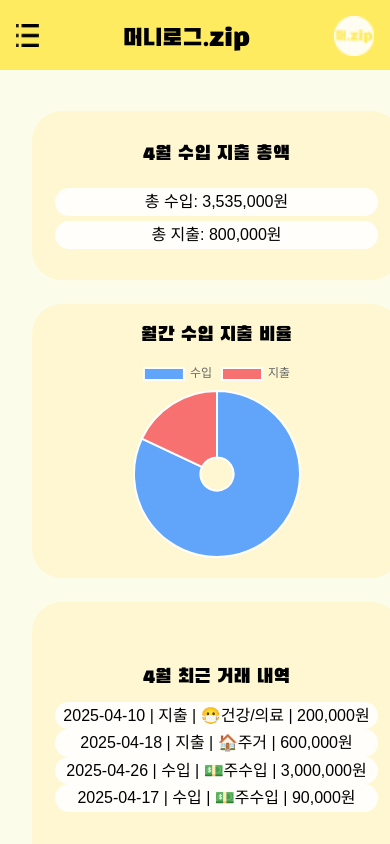
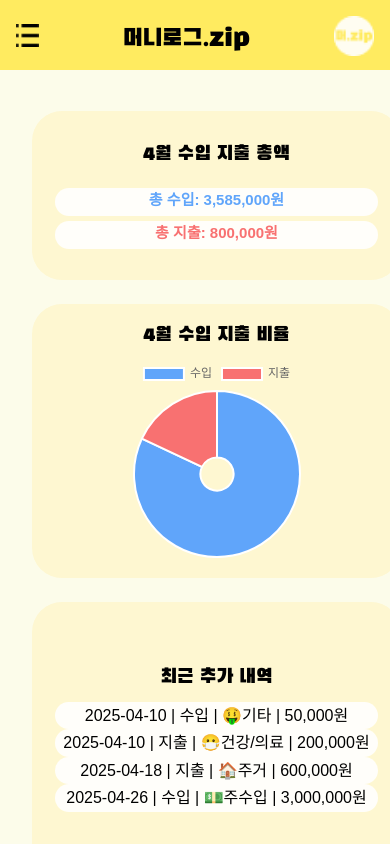
Before and after one commit to ByeongwooAn/-Skeletone-Project-Household-Ledger, a Vue app: page / in a window 390 px wide. Shown: the top 844 px of the page. Built offline with nearby package versions, Linux system fonts and the light colour scheme; data requests are answered from the project's data file.

Commit message:
fix: 메인화면 및 모바일 메인화면 문구 수정

```diff
--- a/db.json
+++ b/db.json
@@ -98,17 +98,26 @@
       "category": "😷건강/의료",
       "memo": "치과",
       "createdAt": "2025-04-10T13:51:19.533Z"
+    },
+    {
+      "id": 12,
+      "type": "income",
+      "date": "2025-04-10",
+      "amount": 50000,
+      "category": "🤑기타",
+      "memo": "로또 3등",
+      "createdAt": "2025-04-10T14:02:43.734Z"
     }
   ],
   "userInfo": [
     {
       "id": "1",
-            "name": "홍길동",
-            "nickname": "홍",
-            "email": "123@ㅜㅁㅍㄷㄱ.채ㅡ",
-            "mode": "dark",
-            "themeColor": "Orange",
-            "fontSetting": "Sunflower"
+      "name": "임꺽정",
+      "nickname": "의적",
+      "email": "조선@.com",
+      "mode": "light",
+      "themeColor": "Basic",
+      "fontSetting": "Black Han Sans"
     }
   ]
 }
--- a/src/components/MainComponent.vue
+++ b/src/components/MainComponent.vue
@@ -10,6 +10,9 @@ import ApiService from "@/function/apiService";
 const list = ref([]);
 const incomeTotal = ref(0);
 const expenseTotal = ref(0);
+
+const date = new Date();
+const month = date.getMonth() + 1;
 
 // API 호출 함수
 async function getTypeTotal(type) {
@@ -37,12 +40,18 @@ onMounted(async () => {
     <div class="main-view-box">
         <div class="main-attribute-div1">
             <div class="recent-cashreport">최근 추가 내역</div>
-                <div class="recent-deal"v-for="item in list.slice(0, 4)" :key="item.id">
-                    {{ item.date }}  | {{item.type }}  |  {{ item.category }}  |  {{ item.amount.toLocaleString() }}원
-                </div>
+            <div
+                class="recent-deal"
+                v-for="item in list.slice(0, 4)"
+                :key="item.id"
+            >
+                {{ item.date }} | {{ item.type }} | {{ item.category }} |
+                {{ item.amount.toLocaleString() }}원
             </div>
+        </div>
 
         <div id="main-attribute-div2">
+            <div id="mainview-text1">{{ month }}월 수입 지출 총액</div>
             <!-- API 값 표시 -->
             <div id="total-income">
                 총 수입: {{ incomeTotal.toLocaleString() }}원
@@ -53,7 +62,7 @@ onMounted(async () => {
         </div>
 
         <div id="main-attribute-div3">
-            <div>월간 수입/지출 비율</div>
+            <div>{{ month }}월 수입/지출 비율</div>
             <div id="doughnutchart-div"><DoughnutChart /></div>
         </div>
 
--- a/src/components/MobileMainComponent.vue
+++ b/src/components/MobileMainComponent.vue
@@ -10,6 +10,9 @@ import ApiService from "@/function/apiService";
 const list = ref([]);
 const incomeTotal = ref(0);
 const expenseTotal = ref(0);
+
+const date = new Date();
+const month = date.getMonth() + 1;
 
 // API 호출 함수
 async function getTypeTotal(type) {
@@ -37,8 +40,9 @@ onMounted(async () => {
     <div class="page-wrapper">
         <div id="mobile-main-div1" class="mobile-mainview-div">
             <div id="mobile-mainview-text1" class="mobile-mainview-text">
-                4월 수입 지출 총액
+                {{ month }}월 수입 지출 총액
             </div>
+            <!-- API 값 표시 -->
             <div id="mobile-main-adttribute1" class="mobile-main-attribute-div">
                 총 수입: {{ incomeTotal.toLocaleString() }}원
             </div>
@@ -48,13 +52,13 @@ onMounted(async () => {
         </div>
         <div id="mobile-main-div2" class="mobile-mainview-div">
             <div id="mobile-mainview-text2" class="mobile-mainview-text">
-                월간 수입 지출 비율
+                {{ month }}월 수입 지출 비율
                 <div id="mobile-doughnutchart-div"><DoughnutChart /></div>
             </div>
         </div>
         <div id="mobile-main-div3" class="mobile-mainview-div">
             <div id="mobile-mainview-text3" class="mobile-mainview-text">
-                4월 최근 거래 내역
+                최근 추가 내역
             </div>
             <div
                 id="mobile-main-deal-report1"
--- a/src/css/mainview.css
+++ b/src/css/mainview.css
@@ -47,6 +47,12 @@
     text-align: center;
 }
 
+#mainview-text1 {
+    font-family: "Black Han Sans";
+    font-size: 40px;
+    margin-bottom: 21.745px;
+}
+
 .recent-deal {
     margin-top: 5px;
     text-align: center;
--- a/src/css/mainviewmobile.css
+++ b/src/css/mainviewmobile.css
@@ -40,6 +40,18 @@
     height: 100px;
 }
 
+#mobile-main-adttribute1 {
+    font-size: 15px;
+    font-weight: bold;
+    color: #60a5fa;
+}
+
+#mobile-main-adttribute2 {
+    font-size: 15px;
+    font-weight: bold;
+    color: #f87171;
+}
+
 #mobile-main-adttribute2 {
     margin-top: 5.72px;
 }
```
Lines whose indentation alone changed are shown as unchanged.
